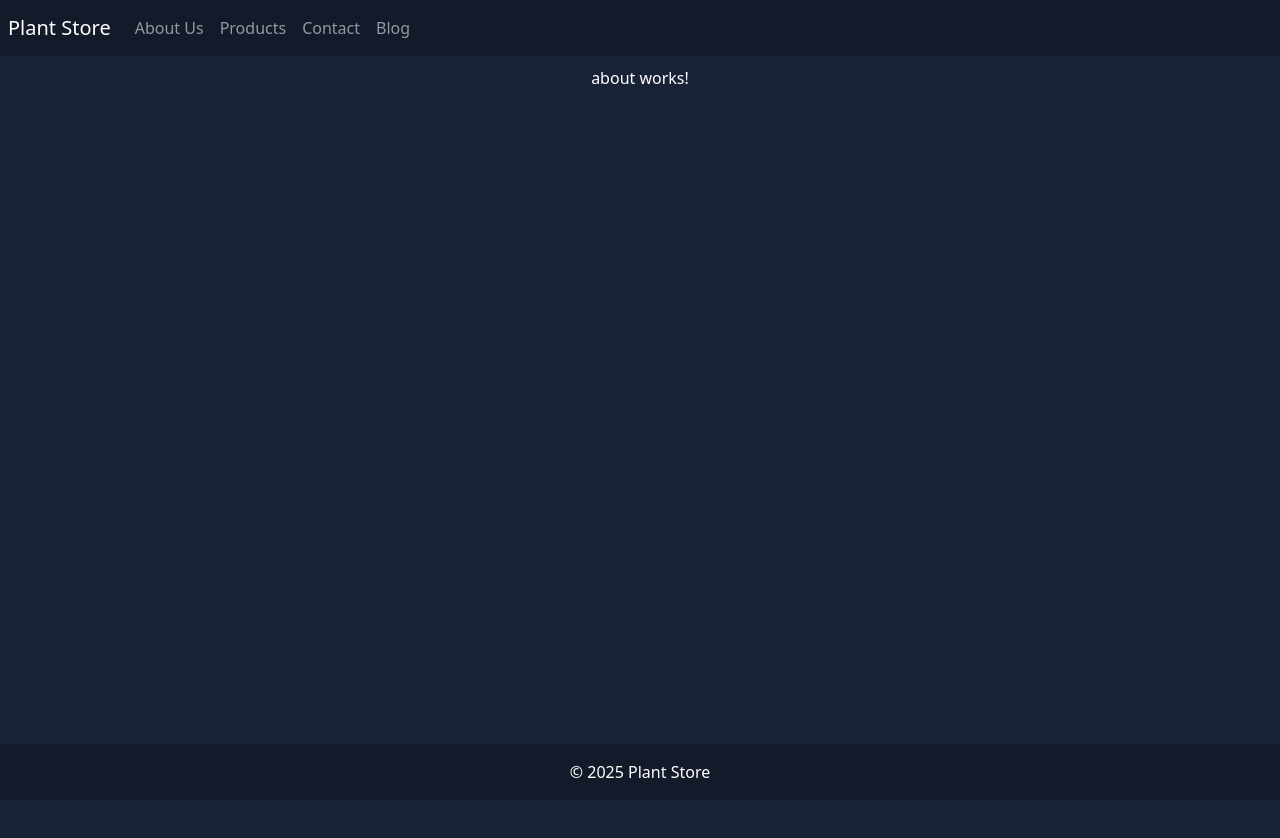
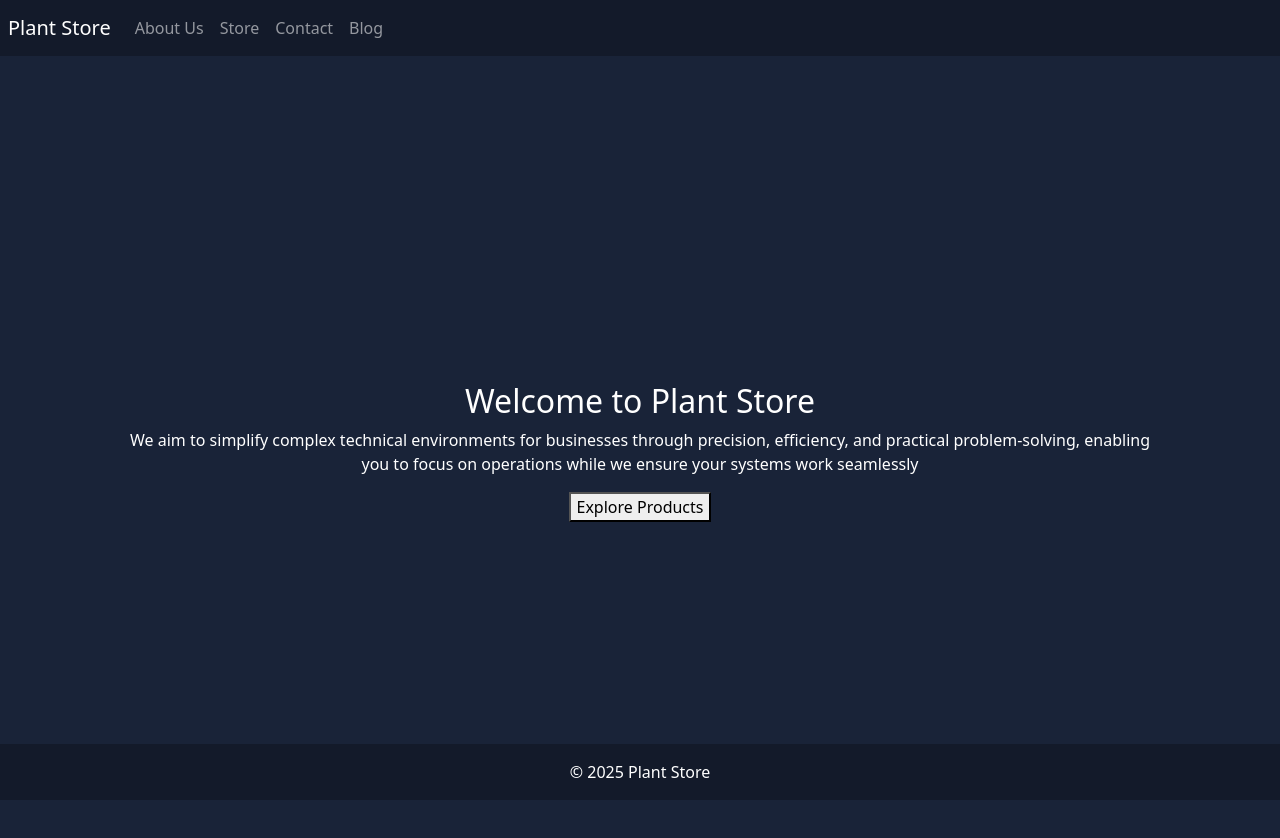
Before and after one commit to thato-c/PlantStoreInfrastructure, an Angular app in the folder PlantStore/: page /about in a window 1280 px wide. Shown: the top 838 px of the page. Before the commit the page ends 800 px from the top, so only its background shows below. Built offline with nearby package versions, Linux system fonts and the light colour scheme.

Commit message:
Add Styling to the About Component

```diff
--- a/PlantStore/src/app/about/about.component.css
+++ b/PlantStore/src/app/about/about.component.css
@@ -0,0 +1,11 @@
+.container{
+    flex: 1;
+    display: flex;
+    flex-direction: column;
+    justify-content: center;
+    align-items: center;
+    padding: 2rem;
+    margin: 50px;
+    height: 84vh;
+    width: 85vw;
+}
--- a/PlantStore/src/app/about/about.component.html
+++ b/PlantStore/src/app/about/about.component.html
@@ -1 +1,8 @@
-<p>about works!</p>
+<div class="container">
+    <h2>Welcome to Plant Store</h2>
+    <p>We aim to simplify complex technical environments for businesses through precision,
+        efficiency, and practical problem-solving, enabling you to focus on operations
+        while we ensure your systems work seamlessly
+    </p>
+    <button>Explore Products</button>
+</div>
--- a/PlantStore/src/app/shared/navbar/navbar.component.html
+++ b/PlantStore/src/app/shared/navbar/navbar.component.html
@@ -12,9 +12,9 @@
     </button>
     <div class="collapse navbar-collapse" id="navbarNavAltMarkup">
         <div class="navbar-nav">
-            <a class="nav-item nav-link">About Us</a>
-            <a class="nav-item nav-link">Products</a>
-            <a class="nav-item nav-link">Contact</a>
+            <a class="nav-item nav-link" href="about">About Us</a>
+            <a class="nav-item nav-link" href="store">Store</a>
+            <a class="nav-item nav-link" href="contact">Contact</a>
             <a class="nav-item nav-link">Blog</a>
         </div>
     </div>
```
